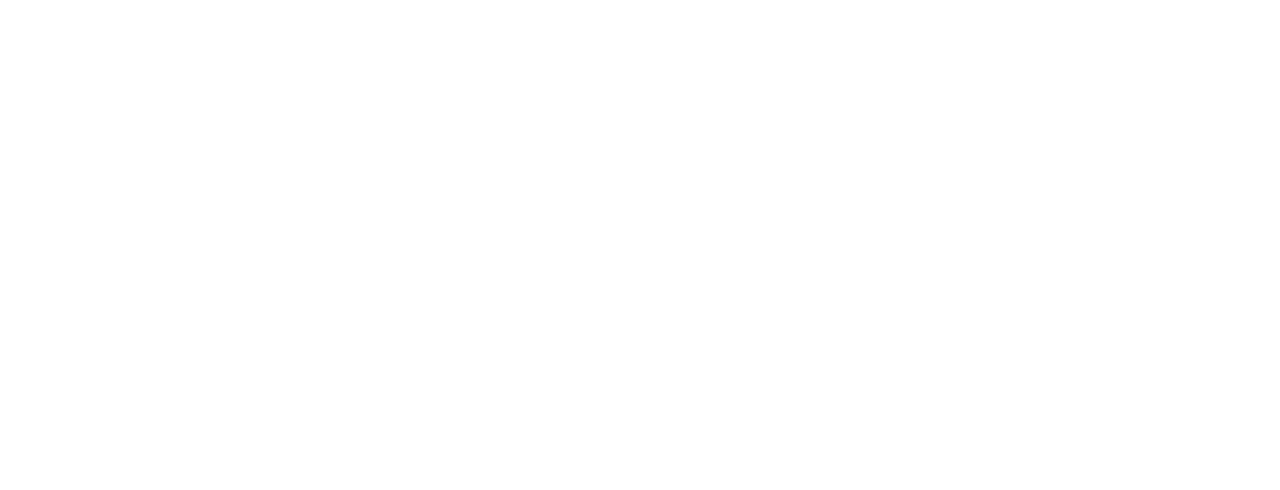
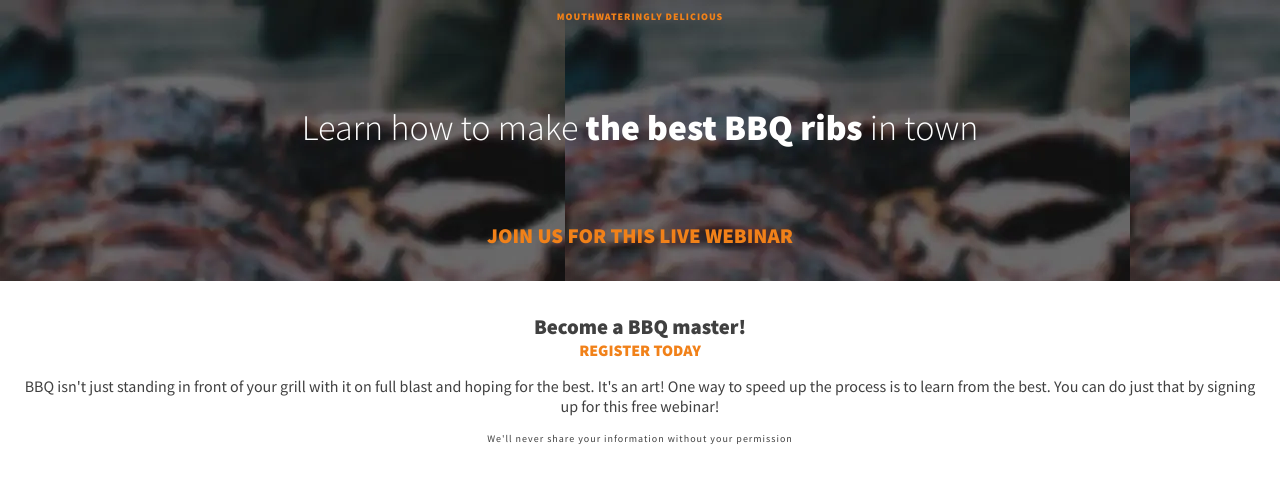
Before and after one commit to MaciejBodnar7/site-bbq, a plain HTML site: page index.html in a window 1280 px wide. Drawn offline with Linux system fonts and the light colour scheme.

Commit message:
topographt, intro section, main-cont section

```diff
--- a/css/style.css
+++ b/css/style.css
@@ -0,0 +1,76 @@
+body {
+  font-family: 'Source Sans Pro', sans-serif;
+  margin: 0;
+  font-size: 1rem;
+  color: #404040;
+  text-align: center;
+}
+
+/* =================
+   Typography
+   ================= */
+
+strong {
+  font-weight: 800;
+}
+
+h1 {
+  font-size: 2.25rem;
+  font-weight: 300;
+  color: #fff;
+  margin: 2em 0;
+}
+
+h1 + p {
+  color: #f18119;
+  font-weight: 900;
+  font-size: 1.3125rem;
+  text-transform: uppercase;
+  margin: 0;
+}
+
+h2 {
+  font-size: 1.3125rem;
+  margin: 0;
+}
+
+h2 + p {
+  color: #f18119;
+  font-weight: 900;
+  font-size: 1rem;
+  text-transform: uppercase;
+  margin-top: 0;
+}
+
+.top-text {
+  font-size: 0.625rem;
+  font-weight: 900;
+  color: #f18119;
+  text-transform: uppercase;
+  letter-spacing: 1px;
+  order: -1;
+}
+
+.fine-print {
+  font-size: 0.625rem;
+  letter-spacing: 1px;
+}
+
+/* =================
+   Intro section
+   ================= */
+
+.intro {
+  background-color: #404040;
+  background-image: url(../img/dark-ribs.webp);
+  padding: 0 0.5em 2em;
+  display: flex;
+  flex-direction: column;
+}
+
+/* =================
+   main-content section
+   ================= */
+.main-content {
+  padding: 2em 1em;
+}
--- a/index.html
+++ b/index.html
@@ -3,10 +3,8 @@
   <head>
     <meta charset="UTF-8" />
     <meta name="viewport" content="width=device-width, initial-scale=1.0" />
-    <link rel="preconnect" href="https://fonts.googleapis.com" />
-    <link rel="preconnect" href="https://fonts.gstatic.com" crossorigin />
     <link
-      href="https://fonts.googleapis.com/css2?family=Source+Sans+3:ital,wght@0,200..900;1,200..900&display=swap"
+      href="https://fonts.googleapis.com/css?family=Source+Sans+Pro:300,400,900&display=swap"
       rel="stylesheet"
     />
     <link rel="stylesheet" href="css/style.css" />
@@ -14,10 +12,24 @@
   </head>
   <body>
     <div class="intro">
-      <h1></h1>
-      <p></p>
-      <p class="top-text"></p>
+      <h1>Learn how to make <strong>the best BBQ ribs</strong> in town</h1>
+      <p>Join us for this live webinar</p>
+      <p class="top-text">Mouthwateringly delicious</p>
     </div>
-    <div class="main-content"></div>
+
+    <div class="main-content">
+      <h2>Become a BBQ master!</h2>
+      <p>Register Today</p>
+      <p>
+        BBQ isn't just standing in front of your grill with it on full blast and
+        hoping for the best. It's an art! One way to speed up the process is to
+        learn from the best. You can do just that by signing up for this free
+        webinar!
+      </p>
+      <!-- form will go here -->
+      <p class="fine-print">
+        We'll never share your information without your permission
+      </p>
+    </div>
   </body>
 </html>
```
Also changed, not shown: img/ribs.jpg (added).
